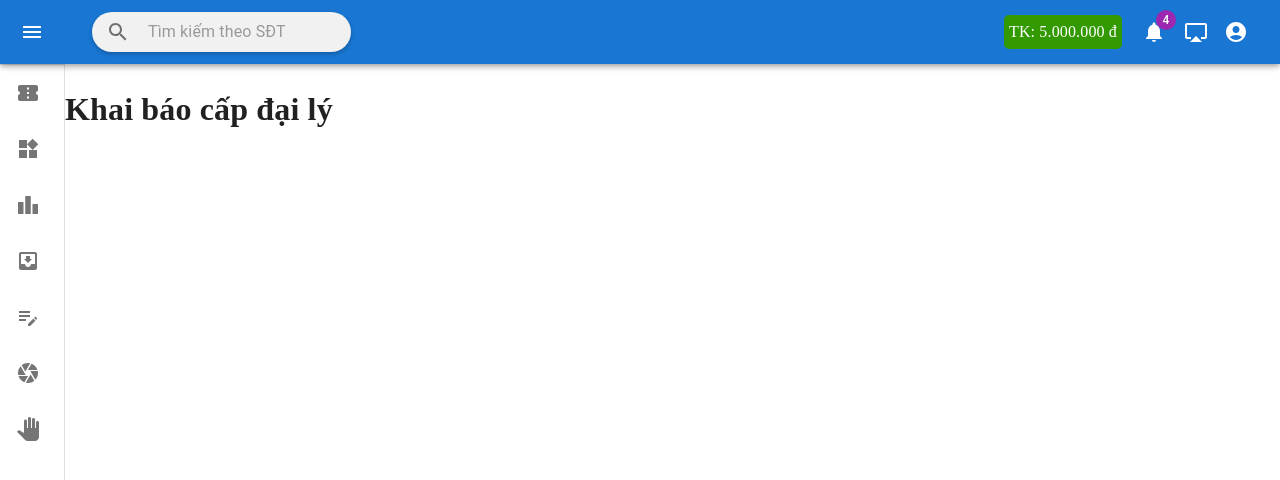
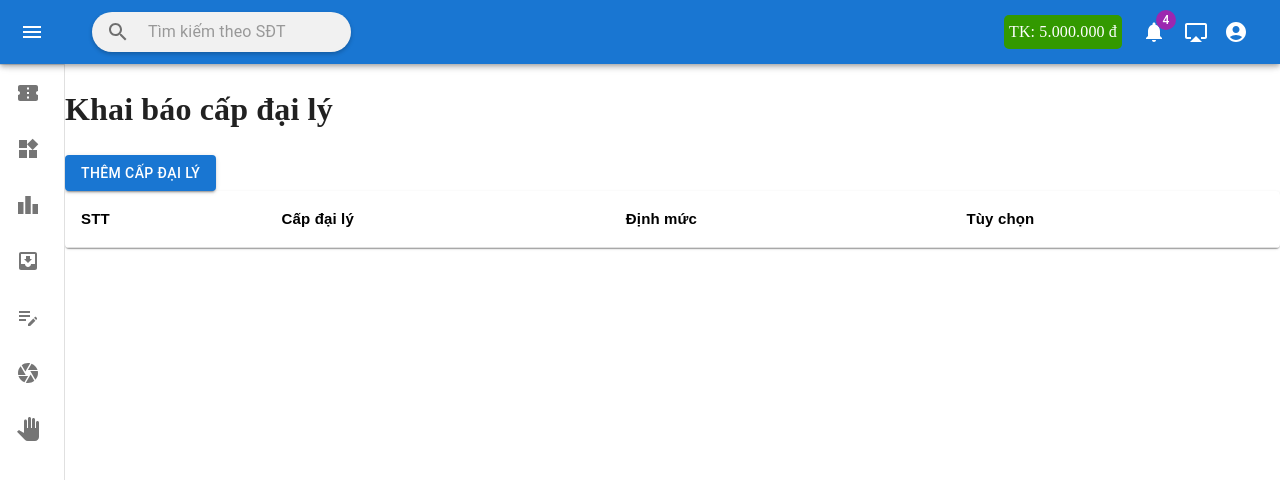
Before and after one commit to VexeExpress/bus-management-system-v2, a Next.js app: page /ticket-01/level-agency in a window 1280 px wide. Shown: the top 480 px of the page. Built offline with nearby package versions, Linux system fonts and the light colour scheme; a web font is replaced by a local one.

Commit message:
LevelAgency up
chưa lam BE

```diff
--- a/src/app/ticket-01/(khai-bao)/level-agency/page.tsx
+++ b/src/app/ticket-01/(khai-bao)/level-agency/page.tsx
@@ -1,8 +1,70 @@
 'use client';
-export default function LevelAgency() {
+import LevelAgencyTable from '@/components/v5.7_level_agency/LevelAgencyTable';
+import LevelAgencyModal from '@/components/v5.7_level_agency/LevelAgencyModal';
+import { useState } from 'react';
+import { LevelAgency } from "@/types/LevelAgency";
+import { Button } from "@mui/material";
+
+export default function LevelAgencyPage() {
+    const [agencies, setAgencies] = useState<LevelAgency[]>([]);
+    const [loading, setLoading] = useState<boolean>(false);
+    const [error, setError] = useState<string | null>(null);
+    const [openModal, setOpenModal] = useState<boolean>(false);
+    const [editAgency, setEditAgency] = useState<LevelAgency | null>(null);
+
+    const handleDelete = (id: number) => {
+        console.log(`Xóa đại lý với ID: ${id}`);
+        setAgencies((prevAgencies) => prevAgencies.filter(agency => agency.id !== id));
+    };
+
+    const handleEdit = (agency: LevelAgency) => {
+        console.log(`Chỉnh sửa đại lý:`, agency);
+        setEditAgency(agency);
+        setOpenModal(true);
+    };
+
+    const handleAddOrUpdateAgency = (newAgency: LevelAgency) => {
+        if (editAgency) {
+            setAgencies((prevAgencies) =>
+                prevAgencies.map(agency =>
+                    agency.id === newAgency.id ? newAgency : agency
+                )
+            );
+        } else {
+            setAgencies((prevAgencies) => [...prevAgencies, newAgency]);
+        }
+        setOpenModal(false);
+        setEditAgency(null);
+    };
+
     return (
         <div>
             <h1>Khai báo cấp đại lý</h1>
+            <Button
+                variant="contained"
+                color="primary"
+                onClick={() => {
+                    setEditAgency(null);
+                    setOpenModal(true);
+                }}
+            >
+                Thêm Cấp Đại Lý
+            </Button>
+
+            <LevelAgencyTable
+                agencies={agencies}
+                loading={loading}
+                error={error}
+                onDelete={handleDelete}
+                onEdit={handleEdit}
+            />
+
+            <LevelAgencyModal
+                open={openModal}
+                onClose={() => setOpenModal(false)}
+                onAdd={handleAddOrUpdateAgency}
+                editAgency={editAgency}
+            />
         </div>
     );
 }
--- /dev/null
+++ b/src/components/v5.7_level_agency/LevelAgencyModal.tsx
@@ -0,0 +1,104 @@
+'use client';
+
+import React, { useEffect, useState } from 'react';
+import { LevelAgency } from "@/types/LevelAgency";
+import { Dialog, DialogTitle, DialogContent, DialogActions, Button, Select, MenuItem, InputLabel, FormControl } from "@mui/material";
+import styles from '@/styles/module/LevelAgencyPage.module.css';
+
+interface LevelAgencyModalProps {
+    open: boolean;
+    onClose: () => void;
+    onAdd: (agency: LevelAgency) => void;
+    editAgency: LevelAgency | null;
+}
+
+const LEVEL_OPTIONS = [
+    { value: 'level1', label: 'Level 1' },
+    { value: 'level2', label: 'Level 2' },
+    { value: 'level3', label: 'Level 3' }
+];
+
+const QUOTA_OPTIONS = [
+    { value: 10000, label: '10.000' },
+    { value: 20000, label: '20.000' },
+    { value: 30000, label: '30.000' },
+    { value: 40000, label: '40.000' },
+    { value: 50000, label: '50.000' }
+];
+
+const LevelAgencyModal: React.FC<LevelAgencyModalProps> = ({ open, onClose, onAdd, editAgency }) => {
+    const [levelName, setLevelName] = useState<string>('');
+    const [quota, setQuota] = useState<number>(10000);
+
+    useEffect(() => {
+        if (editAgency) {
+            setLevelName(editAgency.levelName);
+            setQuota(editAgency.quota);
+        } else {
+            resetForm();
+        }
+    }, [editAgency]);
+
+    const resetForm = () => {
+        setLevelName('');
+        setQuota(10000);
+    };
+
+    const handleSubmit = () => {
+        const agency: LevelAgency = {
+            id: editAgency?.id || 0,
+            levelName,
+            quota,
+        };
+        console.log('Dữ liệu agency:', agency);
+        onAdd(agency);
+        resetForm();
+        onClose();
+    };
+
+    return (
+        <Dialog open={open} onClose={onClose} maxWidth="sm" fullWidth className={styles.modal}>
+            <DialogTitle>{editAgency ? 'Chỉnh sửa Cấp Đại Lý' : 'Thêm Cấp Đại Lý'}</DialogTitle>
+            <DialogContent>
+                <FormControl fullWidth margin="normal">
+                    <InputLabel id="level-select-label">Cấp Đại Lý</InputLabel>
+                    <Select
+                        labelId="level-select-label"
+                        value={levelName}
+                        onChange={(e) => setLevelName(e.target.value)}
+                    >
+                        {LEVEL_OPTIONS.map(option => (
+                            <MenuItem key={option.value} value={option.value}>
+                                {option.label}
+                            </MenuItem>
+                        ))}
+                    </Select>
+                </FormControl>
+                <FormControl fullWidth margin="normal">
+                    <InputLabel id="quota-select-label">Định Mức</InputLabel>
+                    <Select
+                        labelId="quota-select-label"
+                        value={quota}
+                        onChange={(e) => setQuota(Number(e.target.value))}
+                    >
+                        {QUOTA_OPTIONS.map(option => (
+                            <MenuItem key={option.value} value={option.value}>
+                                {option.label}
+                            </MenuItem>
+                        ))}
+                    </Select>
+                </FormControl>
+            </DialogContent>
+            <DialogActions>
+                <Button onClick={onClose} color="primary">
+                    Hủy
+                </Button>
+                <Button onClick={handleSubmit} color="primary">
+                    {editAgency ? 'Cập Nhật' : 'Thêm'}
+                </Button>
+            </DialogActions>
+        </Dialog>
+    );
+};
+
+export default LevelAgencyModal;
--- /dev/null
+++ b/src/components/v5.7_level_agency/LevelAgencyTable.tsx
@@ -0,0 +1,65 @@
+'use client';
+
+import { LevelAgency } from "@/types/LevelAgency";
+import { IconButton, Paper, Table, TableBody, TableCell, TableContainer, TableHead, TableRow } from "@mui/material";
+import styles from '@/styles/module/LevelAgencyPage.module.css';
+import LoadingIndicator from "@/lib/loading";
+import { Delete, Mode } from "@mui/icons-material";
+
+const LevelAgencyTable: React.FC<{
+    agencies: LevelAgency[];
+    loading: boolean;
+    error: string | null;
+    onDelete: (id: number) => void;
+    onEdit: (agency: LevelAgency) => void;
+}> = ({ agencies, loading, error, onDelete, onEdit }) => {
+    const handleDelete = (id: number) => {
+        if (window.confirm('Bạn có chắc chắn muốn xóa cấp đại lý này?')) {
+            onDelete(id);
+        }
+    };
+
+    return (
+        <TableContainer component={Paper}>
+            <Table sx={{ minWidth: 650 }} aria-label="simple table">
+                <TableHead>
+                    <TableRow>
+                        <TableCell><span className={styles.tileTable}>STT</span></TableCell>
+                        <TableCell><span className={styles.tileTable}>Cấp đại lý</span></TableCell>
+                        <TableCell><span className={styles.tileTable}>Định mức</span></TableCell>
+                        <TableCell><span className={styles.tileTable}>Tùy chọn</span></TableCell>
+                    </TableRow>
+                </TableHead>
+                <TableBody>
+                    {loading && (
+                        <TableRow>
+                            <TableCell colSpan={4}><LoadingIndicator /></TableCell>
+                        </TableRow>
+                    )}
+                    {error && (
+                        <TableRow>
+                            <TableCell colSpan={4}>Error: {error}</TableCell>
+                        </TableRow>
+                    )}
+                    {!loading && !error && agencies.map((agency, index) => (
+                        <TableRow key={`${agency.id}-${index}`} sx={{ '&:last-child td, &:last-child th': { border: 0 } }}>
+                            <TableCell>{index + 1}</TableCell>
+                            <TableCell>{agency.levelName}</TableCell>
+                            <TableCell>{agency.quota}</TableCell>
+                            <TableCell>
+                                <IconButton color="info" title="Chỉnh sửa" onClick={() => onEdit(agency)}>
+                                    <Mode />
+                                </IconButton>
+                                <IconButton color="error" title="Xóa" onClick={() => handleDelete(agency.id)}>
+                                    <Delete />
+                                </IconButton>
+                            </TableCell>
+                        </TableRow>
+                    ))}
+                </TableBody>
+            </Table>
+        </TableContainer>
+    );
+};
+
+export default LevelAgencyTable;
--- /dev/null
+++ b/src/styles/module/LevelAgencyPage.module.css
@@ -0,0 +1,24 @@
+.container {
+    padding: 20px;
+}
+
+.title {
+    font-size: 24px;
+    font-weight: bold;
+    margin-bottom: 20px;
+}
+
+
+.tileTable {
+    font-family: 'Rounded', sans-serif;
+    font-weight: 600;
+    color: black;
+    font-size: 15px;
+}
+
+.modal {
+    .MuiDialog-paper {
+        width: 600px;
+        max-width: 100%;
+    }
+}
--- /dev/null
+++ b/src/types/LevelAgency.ts
@@ -0,0 +1,5 @@
+export interface LevelAgency {
+    id: number;
+    levelName: string;
+    quota: number;
+}
```
